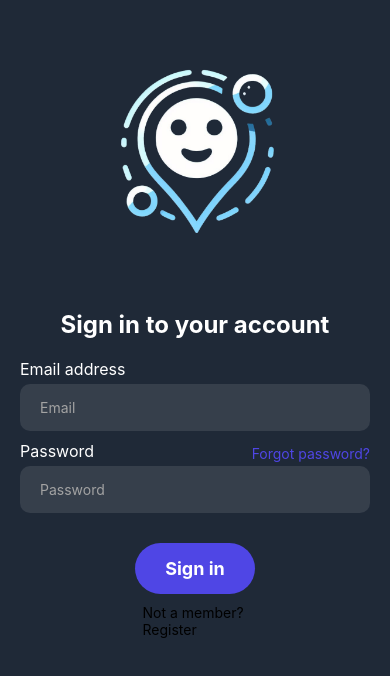
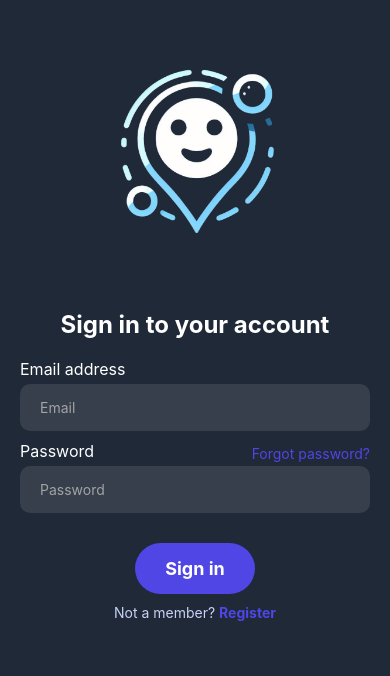
Before and after one commit to Sir-Thom/proximity-chat, a React Native app in the folder proximityChat/: screen /Login in a window 390 px wide. Shown: the top 676 px of the page. Built offline with nearby package versions, Linux system fonts and the light colour scheme; no server answers.

Commit message:
Correction style Auth

```diff
--- a/proximityChat/Screens/LoginScreen.tsx
+++ b/proximityChat/Screens/LoginScreen.tsx
@@ -69,10 +69,10 @@ export default function LoginPage() {
                 >
                     <Text style={styles.buttonText}>Sign in</Text>
                 </TouchableOpacity>
-                <View style={styles.signUIContainer}>
-                    <Text style={styles.signUIText}>Not a member? </Text>
+                <View style={styles.authContainer}>
+                    <Text style={styles.authText}>Not a member? </Text>
                     <TouchableOpacity onPress={() => navigation.navigate('Register')}>
-                        <Text style={styles.signUILink}>Register</Text>
+                        <Text style={styles.authLink}>Register</Text>
                     </TouchableOpacity>
                 </View>
             </View>
```
